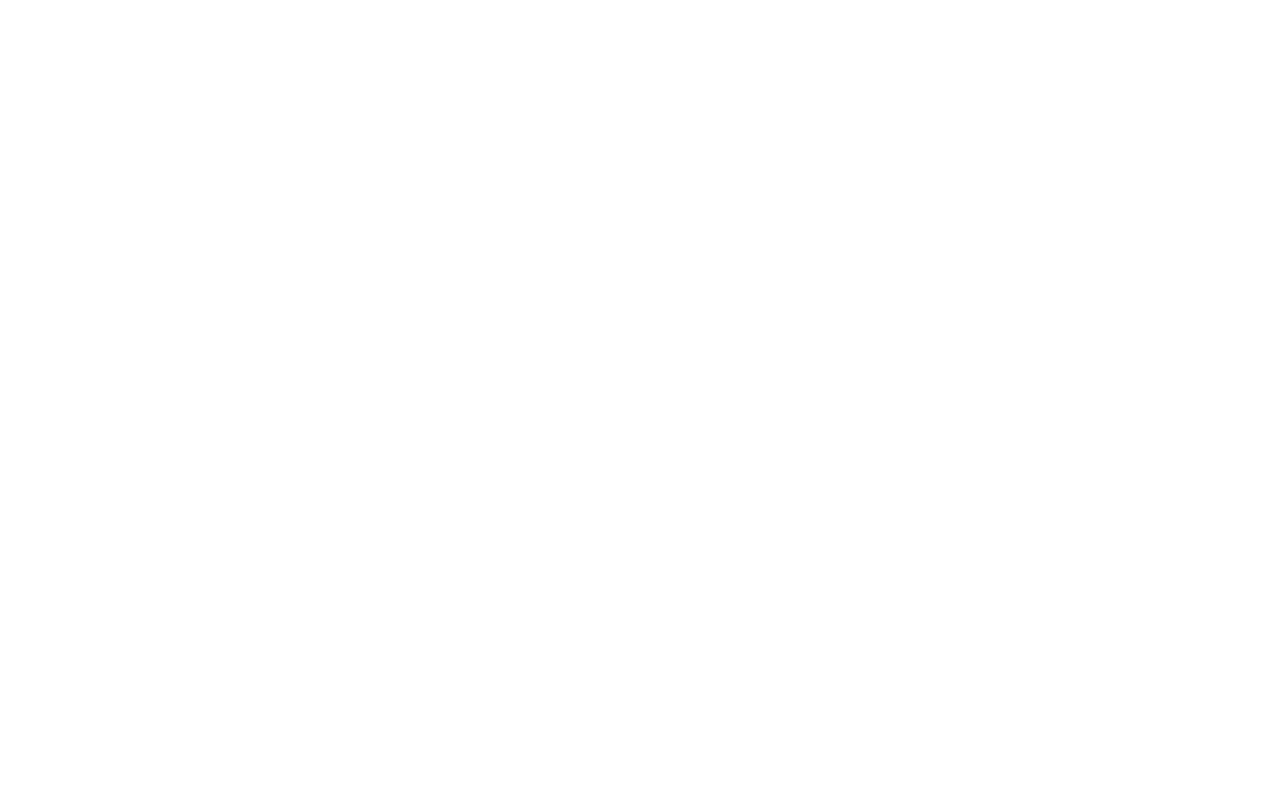
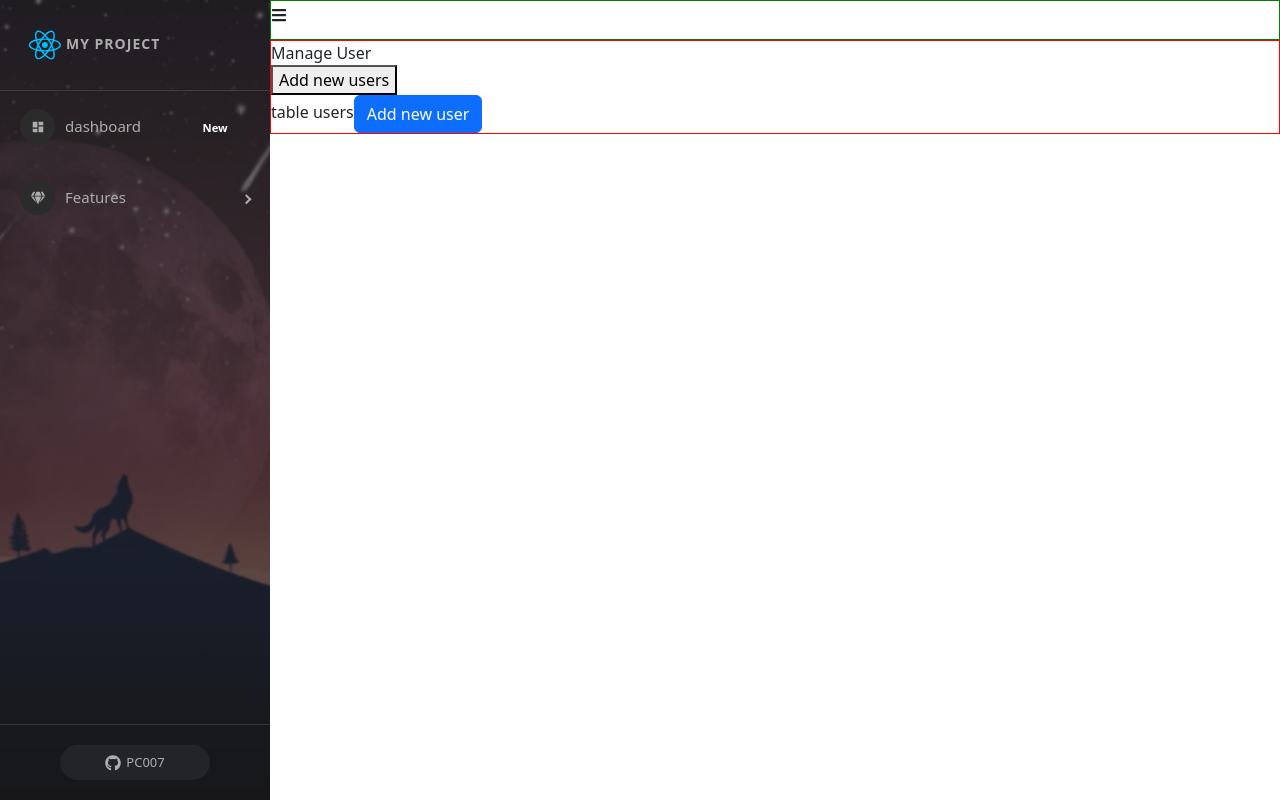
Before and after one commit to itphucuong007/basic-reactjs, a React (Create React App) app: page /admins/manage-users in a window 1280 px wide. Before the commit this address had no page. Built offline with nearby package versions, Linux system fonts and the light colour scheme.

Commit message:
video 56

```diff
--- a/src/App.scss
+++ b/src/App.scss
@@ -76,6 +76,7 @@
           color: white;
           border: 1px solid #535353;
           height: 40px;
+          border: none;
 
           &:hover {
             background-color: black;
--- a/src/components/Admin/Admin.js
+++ b/src/components/Admin/Admin.js
@@ -2,6 +2,7 @@
 import './Admin.scss';
 import { FaBars } from 'react-icons/fa';
 import { useState } from "react";
+import { Outlet } from "react-router-dom";
 
 const Admin = (props) => {
     const [collapsed, setCollapsed] = useState(false);
@@ -11,9 +12,19 @@
             <div className="admin-sidebar">
                 <SideBar collapsed={collapsed} />
             </div>
+
+
             <div className="admin-content">
-                <FaBars onClick={() => setCollapsed(!collapsed)} />
-                content goes here
+                <div className="admin-header">
+                    <FaBars onClick={() => setCollapsed(!collapsed)} />
+                </div>
+
+                <div className="admin-main">
+                  <Outlet/>
+                </div>
+
+
+
             </div>
         </div>
     )
--- a/src/components/Admin/Admin.scss
+++ b/src/components/Admin/Admin.scss
@@ -5,4 +5,20 @@
             height: 100vh !important;
             }
     }
+
+    .admin-content {
+        width: 100%;
+        .admin-header {
+            height: 40px;
+            border: 1px solid green;
+        }
+
+        .admin-main {
+            border: 1px solid red;
+        }
+
+
+    }
+
+
 }
--- /dev/null
+++ b/src/components/Admin/Content/Dashboard.js
@@ -0,0 +1,7 @@
+const DashBoard = (props) => {
+    return (
+        <div>DashBoard User</div>
+    );
+}
+
+export default DashBoard;
--- /dev/null
+++ b/src/components/Admin/Content/ManageUser.js
@@ -0,0 +1,27 @@
+import ModalCreateUser from "./ModalCreateUser";
+
+
+const ManageUser = (props) => {
+    return (
+        <div className="manager-user-container">
+
+            <div className="title">
+                Manage User
+            </div>
+
+            <div className="user-container">
+                <div>
+                    <button>Add new users</button>
+                </div>
+                <div>
+                    table users
+                    <ModalCreateUser />
+                </div>
+            </div>
+
+
+        </div>
+    );
+}
+
+export default ManageUser;
--- /dev/null
+++ b/src/components/Admin/Content/ModalCreateUser.js
@@ -0,0 +1,71 @@
+import { useState } from 'react';
+import Button from 'react-bootstrap/Button';
+import Modal from 'react-bootstrap/Modal';
+
+const ModalCreateUser = (props) => {
+    const [show, setShow] = useState(false);
+    const handleClose = () => setShow(false);
+    const handleShow = () => setShow(true);
+
+    return (
+        <>
+            <Button variant="primary" onClick={handleShow}>
+                Add new user
+            </Button>
+
+            <Modal
+                show={show}
+                onHide={handleClose}
+                size='xl'
+                backdrop='static'
+            >
+
+                <Modal.Header closeButton>
+                    <Modal.Title>Modal heading</Modal.Title>
+                </Modal.Header>
+                <Modal.Body>
+                    <form className="row g-3">
+                        <div className="col-md-6">
+                            <label className="form-label">Email</label>
+                            <input type="email" className="form-control" />
+                        </div>
+                        <div className="col-md-6">
+                            <label for="inputPassword4" className="form-label">Password</label>
+                            <input type="password" className="form-control" />
+                        </div>
+
+                        <div className="col-md-6">
+                            <label className="form-label">Username</label>
+                            <input type="text" className="form-control" />
+                        </div>
+                        <div className="col-md-4">
+                            <label className="form-label">Role</label>
+                            <select className="form-select">
+                                <option value='USER' selected>User</option>
+                                <option value='ADMIN' >ADMIN</option>
+                            </select>
+                        </div>
+
+                        <div className="col-md-12">
+                            <label className="form-label">image</label>
+                            <input type="file" />
+                        </div>
+
+                    </form>
+
+
+                </Modal.Body>
+                <Modal.Footer>
+                    <Button variant="secondary" onClick={handleClose}>
+                        Close
+                    </Button>
+                    <Button variant="primary" onClick={handleClose}>
+                        Save
+                    </Button>
+                </Modal.Footer>
+            </Modal>
+        </>
+    );
+}
+
+export default ModalCreateUser;
--- a/src/components/Admin/SideBar.js
+++ b/src/components/Admin/SideBar.js
@@ -11,10 +11,11 @@
 
 import { FaTachometerAlt, FaGem, FaList, FaGithub, FaRegLaughWink, FaHeart } from 'react-icons/fa';
 import sidebarBg from '../../assets/bg2.jpg';
-
 import { DiReact } from 'react-icons/di';
 import { MdDashboard } from 'react-icons/md';
 import './SideBar.scss';
+
+import { Link } from 'react-router-dom';
 
 const SideBar = (props) => {
     const { image, collapsed, toggled, handleToggleSidebar } = props;
@@ -51,29 +52,25 @@
                 <SidebarContent>
                     <Menu iconShape="circle">
                         <MenuItem
-                            // icon={<FaTachometerAlt />}
-
                             icon={<MdDashboard />}
-
                             MDashboard
                             suffix={<span className="badge red">New</span>}
                         >
+                            <Link to='/admins' />
                             dashboard
                         </MenuItem>
-
-
-
 
 
                     </Menu>
                     <Menu iconShape="circle">
                         <SubMenu
-
                             icon={<FaGem />}
                             title='Features'
-
                         >
-                            <MenuItem> Quản lý user</MenuItem>
+                            <MenuItem>
+                                Quản lý user
+                                <Link to='/admins/manage-users' />
+                            </MenuItem>
                             <MenuItem> Quản lý bài thi quiz</MenuItem>
                             <MenuItem> Quản lý câu hỏi</MenuItem>
                         </SubMenu>
--- a/src/index.js
+++ b/src/index.js
@@ -5,12 +5,13 @@
 import { Provider } from 'react-redux';
 import store from './redux/store';
 import 'bootstrap/dist/css/bootstrap.min.css';
-
 import { BrowserRouter, Routes, Route } from 'react-router-dom';
 import Admin from './components/Admin/Admin';
 import User from './components/User/User';
+import HomePage from './components/Home/HomePage';
 
-import HomePage from './components/Home/HomePage';
+import DashBoard from './components/Admin/Content/Dashboard';
+import ManageUser from './components/Admin/Content/ManageUser';
 
 const root = ReactDOM.createRoot(document.getElementById('root'));
 root.render(
@@ -20,11 +21,14 @@
     <BrowserRouter>
       <Routes>
         <Route path='/' element={<App />}>
-          <Route index element={<HomePage />}></Route>
-          <Route path='/users' element={<User />}></Route>
+          <Route index element={<HomePage />} />
+          <Route path='/users' element={<User />} />
         </Route>
 
-        <Route path='/admins' element={<Admin />}> </Route>
+        <Route path='/admins' element={<Admin />}>
+          <Route index element={<DashBoard />} />
+          <Route path='manage-users' element={<ManageUser />} />
+        </Route>
 
       </Routes>
     </BrowserRouter>
```
